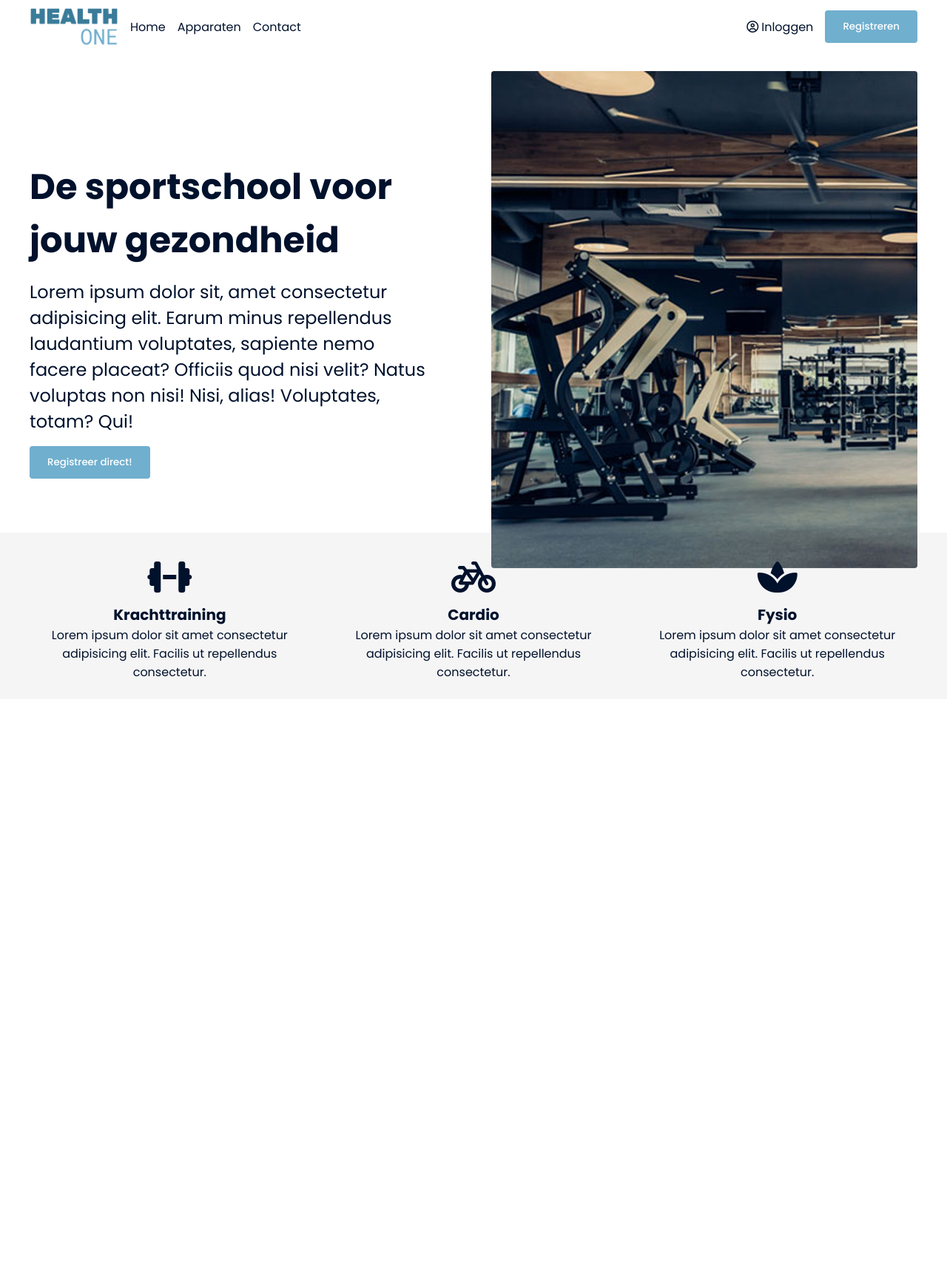
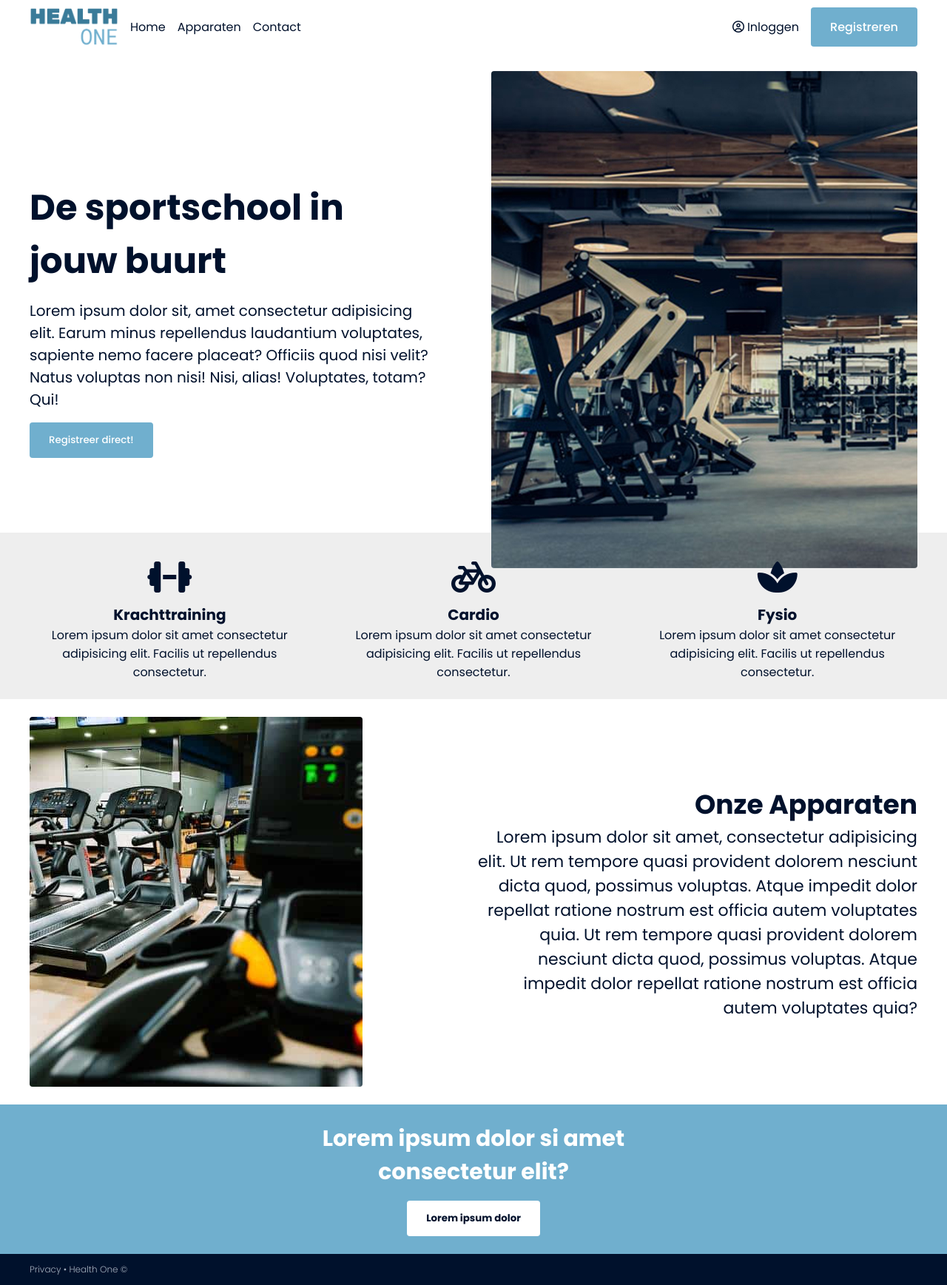
Before and after one commit to soudshoorn/healthone, a PHP site: page / in a window 1280 px wide. Shown: the whole page at 74% size. Before the commit the page ends 915 px from the top, so only its background shows below. Run offline with PHP 8.4, Linux system fonts and the light colour scheme; some libraries are stand-ins or nearby versions.

Commit message:
added new content to home page and made login page

```diff
--- a/assets/css/style.css
+++ b/assets/css/style.css
@@ -36,10 +36,15 @@ button {
 .btn {
   padding: 12px 24px;
   background-color: #70afce;
-  border: none;
+  border: 2px solid transparent;
   border-radius: 4px;
   color: white;
   font-weight: 500;
+  transition: all 300ms ease;
+}
+
+.btn:hover {
+  background-color: #3A7B99;
 }
 
 .row {
@@ -53,6 +58,10 @@ button {
     NAVBAR
 
 */
+
+nav {
+  transition: all 300ms ease;
+}
 
 .nav__wrapper {
   height: 72px;
@@ -83,9 +92,11 @@ button {
 
 .nav__img {
   width: 100%;
+  cursor: pointer;
 }
 
 .nav__button {
+  cursor: pointer;
   color: #00112c;
   font-size: 16px;
   background-color: transparent;
@@ -130,7 +141,7 @@ button {
 }
 
 .header__description--para {
-  font-size: 24px;
+  font-size: 20px;
 }
 
 .header__description > .btn {
@@ -154,7 +165,7 @@ button {
 
 .goals {
   padding: 24px 0;
-  background-color: #f5f5f5;
+  background-color: #eeeeee;
 }
 
 .goals__wrapper {
@@ -182,3 +193,174 @@ button {
 .goal__goal--para {
   font-size: 16px;
 }
+
+/*
+
+  RANGE
+
+*/
+
+.range {
+  padding: 24px 0;
+}
+
+.range__description {
+  text-align: right;
+  width: 100%;
+  max-width: 600px;
+}
+
+.range__description--title {
+  font-size: 36px;
+}
+
+.range__description--para {
+  font-size: 22px;
+}
+
+.range__wrapper {
+  display: flex;
+  justify-content: space-between;
+  align-items: center;
+}
+
+.range__image--img {
+  width: 450px;
+  height: 500px;
+  object-fit: cover;
+  border-radius: 4px;
+}
+
+/*
+
+  SIGNUP
+
+*/
+
+.signup {
+  background-color: #70AFCE;
+  padding: 24px 0;
+}
+
+.signup__wrapper {
+  display: flex;
+  flex-direction: column;
+  align-items: center;
+  gap: 16px;
+}
+
+.signup__title {
+  color: white;
+  text-align: center;
+  max-width: 50%;
+  font-size: 30px;
+}
+
+.signup__btn {
+  display: flex;
+  flex-direction: row;
+}
+
+.signup__btn--button {
+  color: #00112c;
+  background-color: white;
+  font-weight: 600;
+}
+
+.signup__btn--button:hover {
+  background-color: #dadada;
+}
+
+/*
+
+  FOOTER
+
+*/
+
+footer {
+  background-color: #00112c;
+  padding: 12px 0;
+}
+
+.footer__copyright {
+  display: flex;
+}
+
+.footer__copyright--sub a, .footer__copyright--sub {
+  font-size: 12px;
+  font-weight: 300;
+  color: #a5afbd;
+}
+
+/*
+
+  LOGIN
+
+*/
+
+.login {
+  display: flex;
+  flex-direction: column;
+  align-items: center;
+  justify-content: center;
+}
+
+.login__title {
+  font-size: 32px;
+  letter-spacing: 1px;
+}
+
+.login__wrapper {
+  display: flex;
+  flex-direction: column;
+  justify-content: space-between;
+  height: 100vh;
+}
+
+.login__form {
+  width: 450px;
+  height: 600px;
+}
+
+.login__form form {
+  padding: 12px 36px;
+  display: flex;
+  flex-direction: column;
+}
+
+.login__field {
+  font-size: 16px;
+  padding: 4px 8px;
+  border: none;
+  border-bottom: #d5d5d5 1px solid;
+  outline: none;
+}
+
+.login__title {
+  text-transform: uppercase;
+  font-weight: 400;
+  color: #3A7B99;
+}
+
+.login__buttons {
+  display: flex;
+  justify-content: space-between;
+  align-items: center;
+  margin: 12px 0;
+}
+
+.login__buttons--forgot {
+  transition: all 300ms ease;
+}
+
+.login__buttons--forgot:hover {
+  color: #3A7B99;
+}
+
+.login__new {
+  text-align: center;
+}
+
+.login__new a:hover {
+  text-decoration: underline;
+}
--- a/components/Nav.php
+++ b/components/Nav.php
@@ -4,17 +4,17 @@
             <div class="nav__wrapper">
                 <div class="nav__wrapper--left">
                     <figure class="nav__img--wrapper">
-                        <a href="/"></a><img src="./assets/img/healthone-logo.png" class="nav__img" alt=""></a>
+                        <a href="index.php"><img src="./assets/img/healthone-logo.png" class="nav__img" alt=""></a>
                     </figure>
                     <ul class="nav__link--list">
                         <li class="nav__link">
-                            <a href="#aboutme" class="
+                            <a href="index.php" class="
                             nav__link--anchor
                             link__hover-effect
                             ">Home</a>
                         </li>
                         <li class="nav__link">
-                            <a href="#projects" class="
+                            <a href="apparaten.php" class="
                             nav__link--anchor
                             link__hover-effect
                             ">Apparaten</a>
@@ -28,8 +28,8 @@
                     </ul>
                 </div>
                 <div class="nav__wrapper--right">
-                    <button class="nav__button"><i class="far fa-user-circle"></i>Inloggen</button>
-                    <button class="btn">Registreren</button>
+                    <a href="login.php" class="nav__button"><i class="far fa-user-circle"></i>Inloggen</a>
+                    <a href="register.php" class="btn">Registreren</a>
                 </div>
             </div>
         </div>
--- a/index.php
+++ b/index.php
@@ -13,7 +13,7 @@
                     <div class="row">
                         <div class="header__wrapper">
                             <div class="header__description">
-                                <h1 class="header__description--title">De sportschool voor jouw gezondheid</h1>
+                                <h1 class="header__description--title">De sportschool in jouw buurt</h1>
                                 <p class="header__description--para">
                                     Lorem ipsum dolor sit, amet consectetur adipisicing elit.
                                     Earum minus repellendus laudantium voluptates, sapiente nemo facere placeat?
@@ -31,6 +31,7 @@
                 </div>
             </div>
         </section>
+
         <section class="goals">
             <div class="container">
                 <div class="row">
@@ -60,5 +61,54 @@
                 </div>
             </div>
         </section>
+
+        <section class="range">
+            <div class="container">
+                <div class="row">
+                    <div class="range__wrapper">
+                        <figure class="range__image">
+                            <img src="./assets/img/range.jpg" alt="" class="range__image--img">
+                        </figure>
+                        <div class="range__description">
+                            <h3 class="range__description--title">Onze Apparaten</h3>
+                            <p class="range__description--para">
+                                Lorem ipsum dolor sit amet, consectetur adipisicing elit.
+                                Ut rem tempore quasi provident dolorem nesciunt dicta quod, possimus voluptas.
+                                Atque impedit dolor repellat ratione nostrum est officia autem voluptates quia.
+                                Ut rem tempore quasi provident dolorem nesciunt dicta quod, possimus voluptas.
+                                Atque impedit dolor repellat ratione nostrum est officia autem voluptates quia?
+                            </p>
+                        </div>
+                    </div>
+                </div>
+            </div>
+        </section>
+
+        <section class="signup">
+            <div class="container">
+                <div class="row">
+                    <div class="signup__wrapper">
+                        <h1 class="signup__title">
+                            Lorem ipsum dolor si amet consectetur elit?
+                        </h1>
+                        <div class="signup__btn">
+                            <button class="btn signup__btn--button">Lorem ipsum dolor</button>
+                        </div>
+                    </div>
+                </div>
+            </div>
+        </section>
+
+        <footer>
+            <div class="container">
+                <div class="row">
+                    <div class="footer__wrapper">
+                        <div class="footer__copyright">
+                            <small class="footer__copyright--sub"><a href="/">Privacy</a> • <a href="/">Health One &copy;</a></small>
+                        </div>
+                    </div>
+                </div>
+            </div>
+        </footer>
     </body>
 </html>
```
Also changed, not shown: apparaten.php (added, +15 -0 lines), components/Footer.php (added, +11 -0 lines), login.php (added, +38 -0 lines), register.php (added, +15 -0 lines), assets/img/range.jpg (added).
